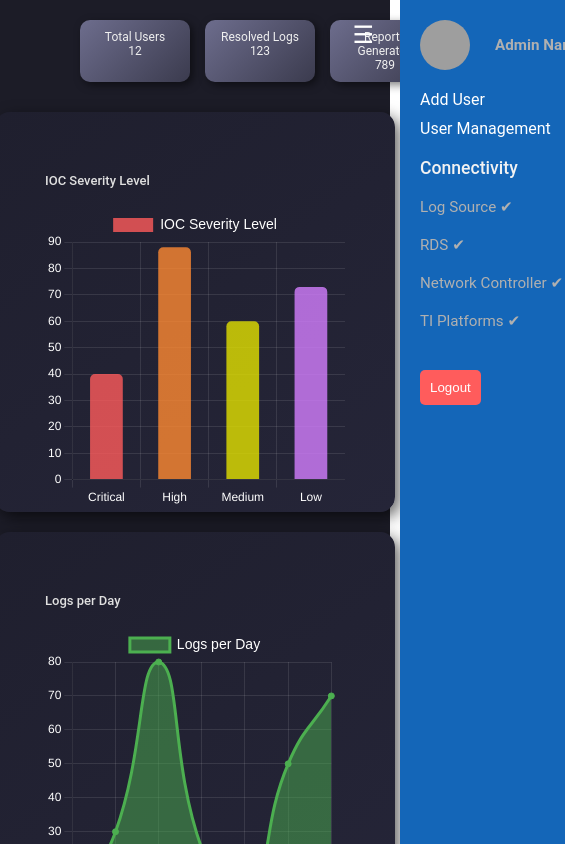
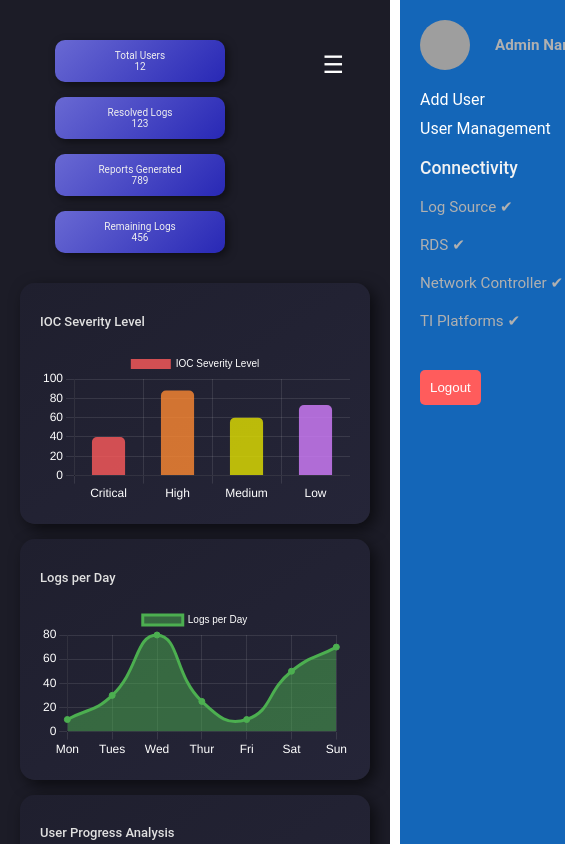
Before and after one commit to qiratsaleem/fyp, a React (Create React App) app in the folder ccti-project/: page / in a window 390 px wide. Shown: the top 844 px of the page, 565 px wide, since content can reach past the window. Built offline with nearby package versions, Linux system fonts and the light colour scheme; grey boxes are pictures that could not be loaded.

Commit message:
update changes

```diff
--- a/ccti-project/src/components/Dashboard.css
+++ b/ccti-project/src/components/Dashboard.css
@@ -14,12 +14,12 @@ header {
   justify-content: flex-end;
   margin-bottom: 10px;
 }
+
 .menu-button {
   background: none;
   border: none;
   color: #FFFFFF;
   font-size: 24px;
-  margin: -30px;
   cursor: pointer;
 }
 
@@ -33,22 +33,24 @@ header {
 
 .stats-cards {
   display: flex;
+  flex-wrap: wrap;
   justify-content: space-between;
-  width: 90%;
   gap: 15px;
-  margin: -20px 60px;
+  margin: 0 auto;
+  width: 80%;
 }
 
 .stat-card {
-  background: linear-gradient(135deg, #6d6d8d, #3b3b4e);
+  background: linear-gradient(135deg, #6969d3, #2828b5);
   box-shadow: 3px 3px 8px rgba(0, 0, 0, 0.5);
-  padding: 10px;
+  padding: 15px;
   text-align: center;
   border-radius: 10px;
-  font-size: 12px;
+  font-size: 10px;
   color: #f0f0f0;
-  flex: 1;
-  min-width: 90px;
+  flex: 1 1 calc(40% - 10px); /* Adjust width */
+  min-width: 100px;
+  max-width: 150px;
 }
 
 .chart-container {
@@ -56,28 +58,26 @@ header {
   flex-wrap: wrap;
   gap: 20px;
   justify-content: center;
-  margin-top: 50px;
+  margin-top: 30px;
 }
 
 .chart {
   background: linear-gradient(145deg, #1f1f2e, #252538);
   box-shadow: 5px 5px 15px rgba(0, 0, 0, 0.6);
   border-radius: 15px;
-  padding: 50px;
+  padding: 20px;
   font-size: 10px;
+  flex: 1 1 calc(45% - 15px); /* Adjust width */
+  min-width: 280px;
+}
+.large-chart,
+.small-chart {
+  flex: 1;
+  width: 90%; /* Make it responsive */
+  max-width: 400px; /* Limit max size */
+  height: auto; /* Maintain aspect ratio */
 }
 
-.large-chart {
-  flex: 1;
-  max-width: 400px;
-  height: 300px;
-}
-
-.small-chart {
-  flex: 1;
-  max-width: 400px;
-  height: 300px;
-}
 
 .ip-entry-section {
   display: flex;
@@ -103,3 +103,37 @@ header {
 .investigate-button:hover {
   background-color: #062407;
 }
+
+/* Media Queries */
+@media (max-width: 768px) {
+  .stat-card {
+    flex: 1 1 calc(50% - 10px);
+  }
+
+  .chart {
+    flex: 1 1 calc(100% - 15px);
+  }
+
+  .chart-container {
+    gap: 15px;
+  }
+}
+
+@media (max-width: 480px) {
+  .menu-button {
+    font-size: 20px;
+  }
+
+  .stat-card {
+    font-size: 10px;
+    padding: 10px;
+  }
+
+  .ip-input {
+    width: 100%;
+  }
+
+  .investigate-button {
+    width: 100%;
+  }
+}
--- a/ccti-project/src/components/Dashboard.js
+++ b/ccti-project/src/components/Dashboard.js
@@ -101,14 +101,14 @@ function Dashboard() {
 
   const chartOptions = {
     responsive: true,
-    maintainAspectRatio: false,
+    maintainAspectRatio: true,
     plugins: {
       legend: {
         display: true,
         position: "top",
         labels: {
           color: "#FFFFFF",
-          font: { size: 14, family: "Arial" },
+          font: { size: 10, family: "Arial" },
         },
       },
       tooltip: {
--- a/ccti-project/src/components/ThreatIntelligence.css
+++ b/ccti-project/src/components/ThreatIntelligence.css
@@ -13,6 +13,9 @@ html, body {
   color: #f0f0f0;
   font-family: "Roboto", sans-serif;
   padding: 20px;
+  min-height: 100vh;
+
+
 }
 
   .back-arrow {
```
